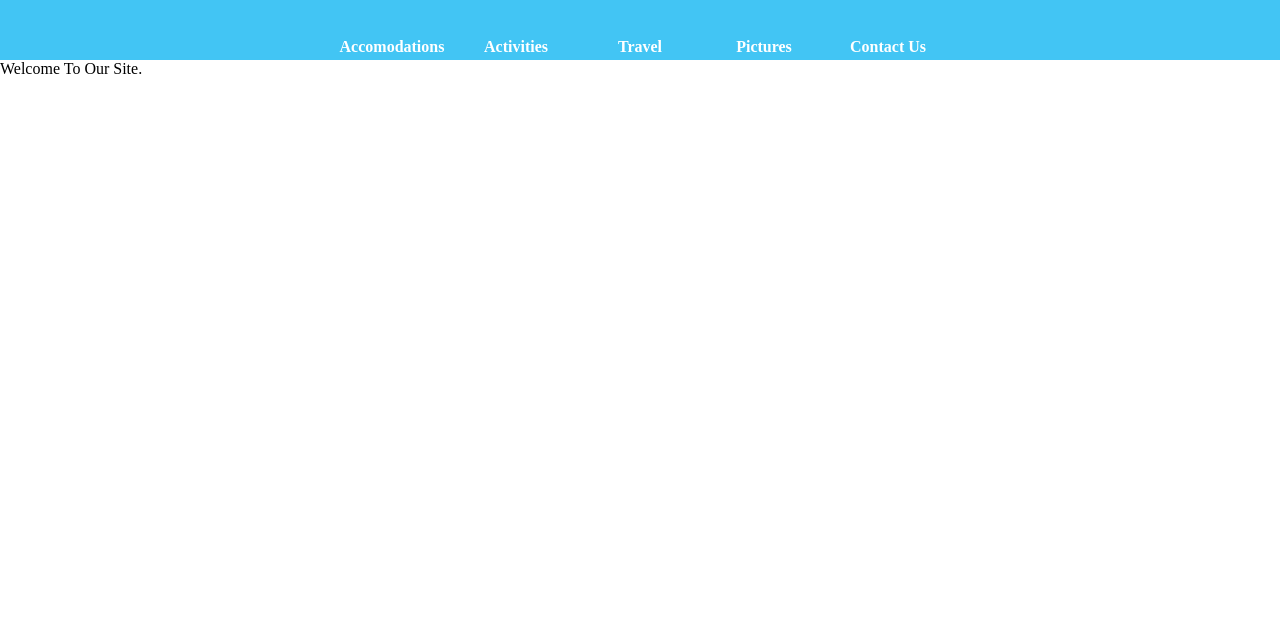
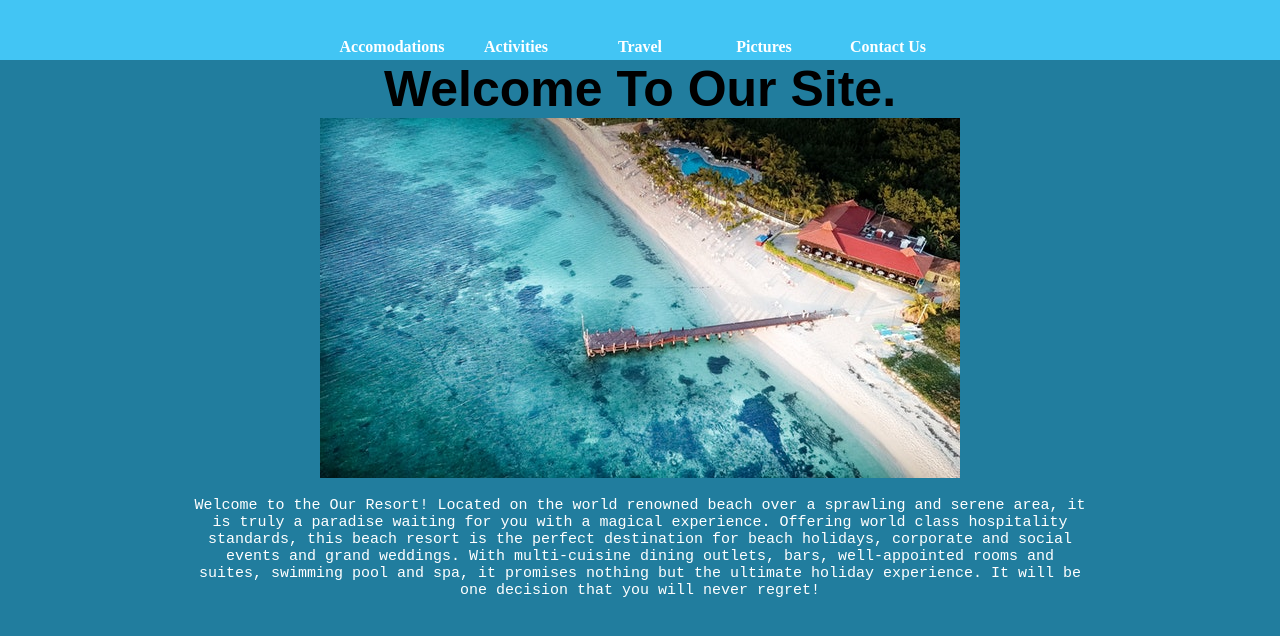
Before and after one commit to lawrence254/resort, a plain HTML site: page index.html in a window 1280 px wide. Drawn offline with Linux system fonts and the light colour scheme.

Commit message:
Add Items and Styling Add image of a resort on the homepage. Add text to describe our website. Add a blue background color. Modify css to accomodate margins for image and content.

```diff
--- a/css/style.css
+++ b/css/style.css
@@ -1,6 +1,7 @@
 body{
   padding: 0;
   margin: 0;
+  background-color: #217d9e;
 }
 .navigation{
   background-color:  #42c5f4;
@@ -23,3 +24,21 @@ body{
   margin-top: 3%;
   border-bottom: none;
 }
+.header{
+  font-size: 50px;
+  font-weight: bold;
+  text-align: center;
+  font-family: sans-serif;
+}
+.content{
+  width: 70%;
+  margin-left: 15%;
+  font-family:monospace;
+  font-size: 15px;
+  text-align: center;
+  color: white;
+}
+.img{
+  margin-left: 25%;
+  margin-right: 25%;
+}
--- a/index.html
+++ b/index.html
@@ -17,5 +17,11 @@
     <div class="header">
       Welcome To Our Site.
     </div>
+    <div class="img">
+      <img src="beach.jpeg" alt="Picture of a resort on an expansive beach">
+    </div>
+    <div class="content">
+      <p>Welcome to the Our Resort! Located on the world renowned beach over a sprawling and serene area, it is truly a paradise waiting for you with a magical experience. Offering world class hospitality standards, this beach resort is the perfect destination for beach holidays, corporate and social events and grand weddings. With multi-cuisine dining outlets, bars, well-appointed rooms and suites, swimming pool and spa, it promises nothing but the ultimate holiday experience. It will be one decision that you will never regret!</p>
+    </div>
   </body>
 </html>
```
Also changed, not shown: beach.jpeg (added).
